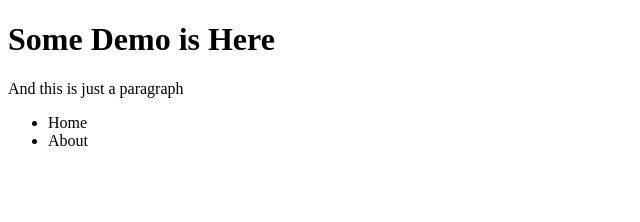
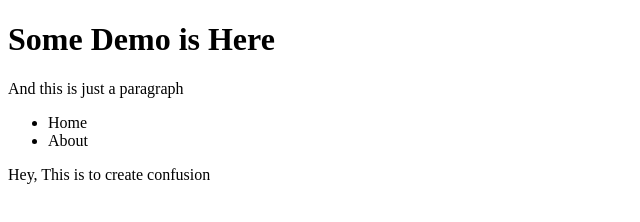
Before and after one commit to ShohaibKhan/M27b1, a plain HTML site: page index.html in a window 1280 px wide. Shown: the whole page, without its empty margins (0-640 px from the left). Drawn offline with Linux system fonts and the light colour scheme.

Commit message:
Update index.html Added p tag

```diff
--- a/index.html
+++ b/index.html
@@ -12,5 +12,6 @@
         <li>Home</li>
         <li>About</li>
     </ul>
+    <p>Hey, This is to create confusion</p>
 </body>
 </html>
```
